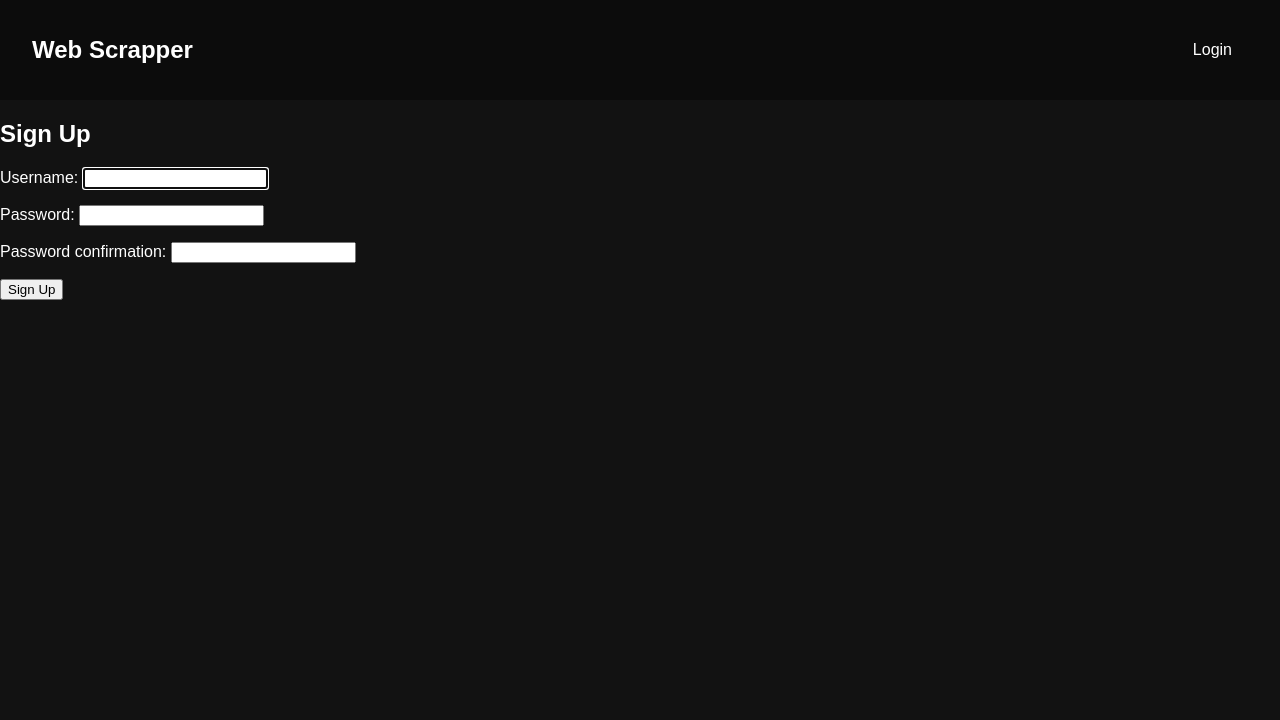
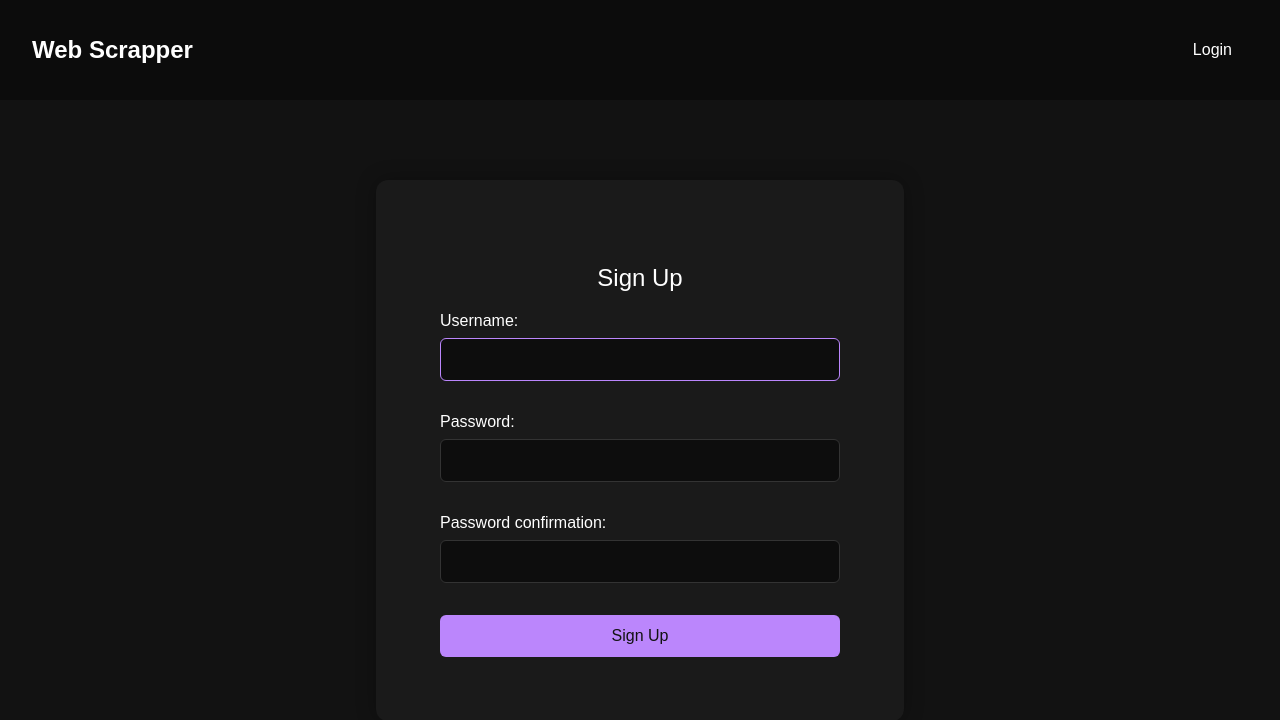
Before and after one commit to matthias-ku/scrapperlocal, a Django app: page /signup/ in a window 1280 px wide. Shown: the top 720 px of the page. Run offline with Django 5.2, Linux system fonts and the light colour scheme; parts of the project's set-up code (start-up, migrations or seed data) failed here and were passed over.

Commit message:
CSS for Login/Signup/Logout, fixed Gap in right Navbar

```diff
--- a/static/css/styles.css
+++ b/static/css/styles.css
@@ -5,6 +5,7 @@
     --nav-bg: #0c0c0c;
     --hover-color: #333333;
     --search-hover-color: #9a4fff;
+    --authentication-bg-color: #1a1a1a;
 }
 
 body {
@@ -75,3 +108,63 @@ a {
 #search-form button:hover {
     background-color: var(--search-hover-color);
 }
+
+.content h2 {
+    text-align: center;
+}
+
+.authentication-container {
+    max-width: 400px;
+    margin: 10vh auto 0 auto;
+    padding: 8vh;
+    background-color: var(--authentication-bg-color);
+    border-radius: 12px;
+    box-shadow: 0 0 20px rgba(0,0,0,0.3);
+}
+
+.authentication-container h2 {
+    text-align: center;
+    font-weight: 500;
+}
+
+.authentication-container input {
+    width: 100%;
+    padding: 12px 14px;
+    margin: 8px 0 16px;
+    font-size: 15px;
+    border-radius: 6px;
+    border: 1px solid #333;
+    background: #0d0d0d;
+    box-sizing: border-box;
+    color: var(--text-color);
+}
+
+.authentication-container input:focus {
+    outline: none;
+    border-color: var(--primary-color);
+}
+
+.authentication-container button {
+    width: 100%;
+    padding: 12px;
+    font-size: 16px;
+    border: none;
+    border-radius: 6px;
+    background-color: var(--primary-color);
+    color: var(--bg-color);
+    cursor: pointer;
+    box-sizing: border-box;
+    transition: background-color 0.2s;
+}
+
+.authentication-container button:hover {
+    background-color: var(--search-hover-color);
+}
+
+.errorlist {
+    margin: 0;
+    padding: 0;
+    list-style: none;
+    color: #ff4e4e;
+    font-size: 14px;
+}
--- a/templates/login.html
+++ b/templates/login.html
@@ -8,10 +8,12 @@
         <a href="{% url 'signup' %}" class="btn btn-primary">Sign Up</a>
     </div>
 </div>
+<div class="authentication-container">
     <h2>Login</h2>
     <form method="post">
         {% csrf_token %}
         {{ form.as_p }}
         <button type="submit">Login</button>
     </form>
+</div>
 {% endblock %}
--- a/templates/signup.html
+++ b/templates/signup.html
@@ -8,6 +8,7 @@
         <a href="{% url 'login' %}" class="btn">Login</a>
     </div>
 </div>
+<div class="authentication-container">
     <h2>Sign Up</h2>
     <form method="post">
         {% csrf_token %}
@@ -22,4 +23,5 @@
         {% endfor %}
         <button type="submit">Sign Up</button>
     </form>
+</div>
 {% endblock %}
--- a/webscraper/views.py
+++ b/webscraper/views.py
@@ -23,7 +23,11 @@ def login_view(request):
             return redirect("home")
     else:
         form = AuthenticationForm()
-    return render(request, "login.html", {"form": form})
+
+    context = {
+        "form": form
+    }
+    return render(request, "login.html", context)
 
 def signup_view(request):
     if request.user.is_authenticated:
@@ -37,7 +41,11 @@ def signup_view(request):
             return redirect("home")
     else:
         form = UserCreationForm()
-    return render(request, "signup.html", {"form": form})
+
+    context = {
+        "form": form
+    }
+    return render(request, "signup.html", context)
 
 def index(request):
     if request.method == 'POST':
```
Also changed, not shown: other parts of static/css/styles.css (+32 -0 lines), templates/home.html (+11 -4 lines). Lines whose indentation alone changed are shown as unchanged.
